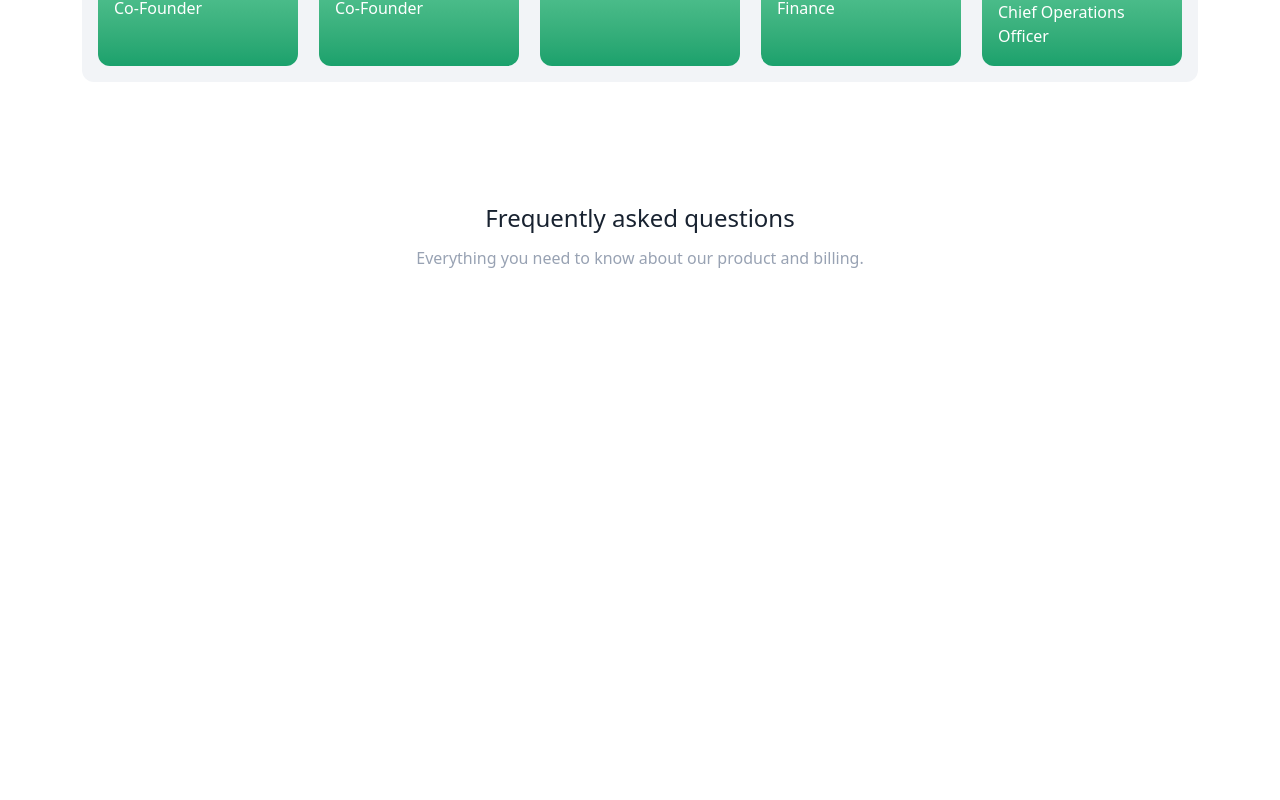
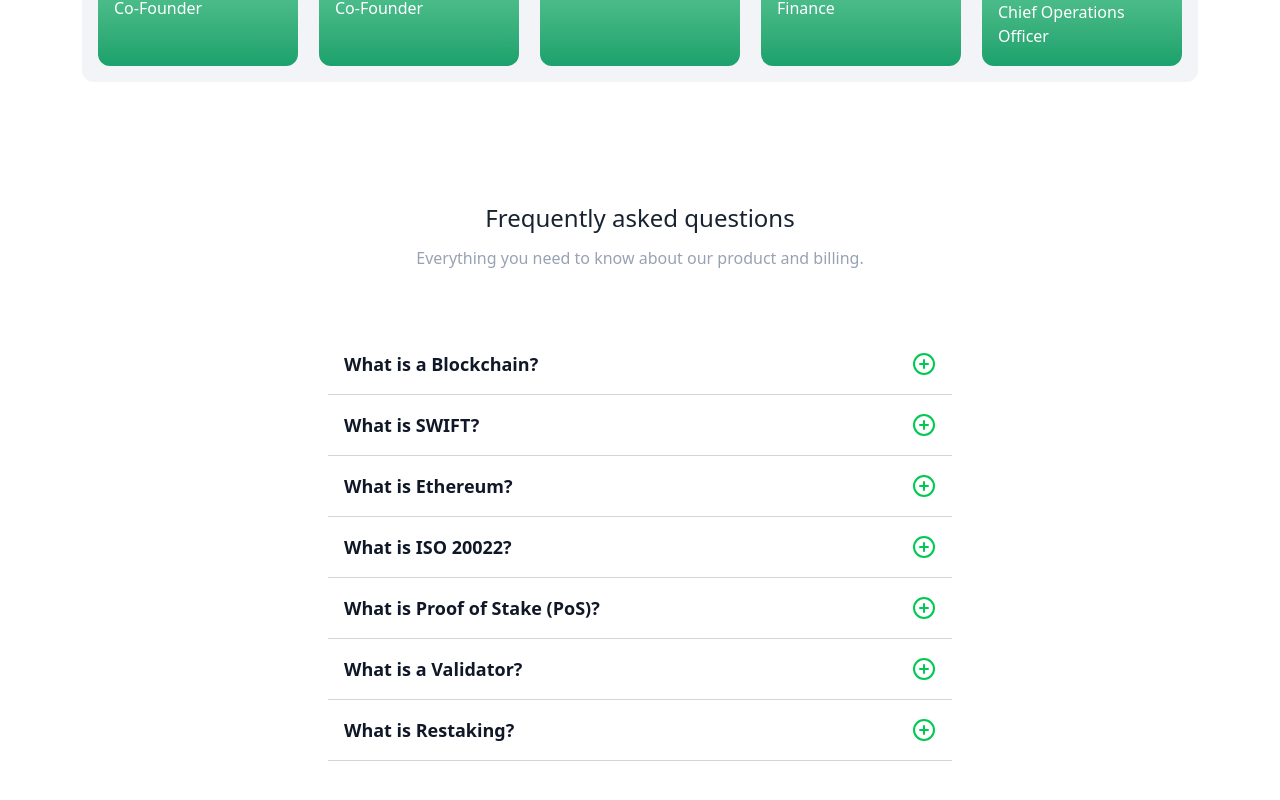
Before and after one commit to 0xseree/website, a React (Vite) app: page / in a window 1280 px wide. Shown: the part 2415-3215 px from the top of the page. Before the commit the page ends 2705 px from the top, so only its background shows below. Built offline with nearby package versions, Linux system fonts and the light colour scheme.

Commit message:
added FAQ section

```diff
--- a/src/components/FAQSection.tsx
+++ b/src/components/FAQSection.tsx
@@ -2,7 +2,7 @@ import FAQs from "./FAQs";
 
 export const FAQSection = () => {
   return (
-    <section className="w-full p-5 flex items-center justify-center mt-20">
+    <section className="w-full p-5 flex flex-col items-center justify-center mt-20">
       <div className="text-center">
         <h3 className="text-2xl font-medium text-[#182230]">
           Frequently asked questions
@@ -11,6 +11,10 @@ export const FAQSection = () => {
           Everything you need to know about our product and billing.
         </p>
       </div>
+
+      <div className="w-[90%] mt-10">
+        <FAQs />
+      </div>
     </section>
   );
 };
--- a/src/components/FAQs.tsx
+++ b/src/components/FAQs.tsx
@@ -33,14 +33,43 @@ const FAQItem = ({ question, answer }: { question: any; answer: any }) => {
 const FAQs = () => {
   const faqs = [
     {
-      question: "Lorem Ipsum is simply dummy text of the printing.",
+      question: "What is a Blockchain?",
       answer:
-        "Lorem Ipsum is simply dummy text of the printing and typesetting industry. Lorem Ipsum has been the industry's standard dummy text ever since the 1500s, when an unknown printer took a galley of type and scrambled it to make a type specimen book.",
+        "A blockchain is a decentralized, distributed ledger technology that records transactions across a network of computers. It ensures data integrity and security through cryptography and consensus mechanisms.",
+    },
+    {
+      question: "What is SWIFT?",
+      answer:
+        "SWIFT (Society for Worldwide Interbank Financial Telecommunications) is a global messaging network used by financial institutions to securely exchange financial messages, primarily for international transactions. It does not transfer funds but facilitates communication between banks.",
+    },
+    {
+      question: "What is Ethereum?",
+      answer:
+        "Ethereum is a decentralized, open-source blockchain platform that supports smart contracts and decentralized applications (dApps). It uses Ether (ETH) as its native cryptocurrency and is known for its programmability and versatility.",
+    },
+    {
+      question: "What is ISO 20022?",
+      answer:
+        "ISO 20022 is a global standard for exchanging electronic data between financial institutions, enabling efficient and standardized communication for financial transactions. It supports rich data formats, enhancing compliance and operational efficiency.",
+    },
+    {
+      question: "What is Proof of Stake (PoS)?",
+      answer:
+        "Proof of Stake is a consensus algorithm used by some blockchain networks where validators are chosen to create new blocks based on the amount of cryptocurrency they hold (stake) rather than computational power. This method is more energy-efficient than Proof of Work.",
+    },
+    {
+      question: "What is a Validator?",
+      answer:
+        "A validator is a node on a blockchain network that verifies transactions and creates new blocks. In Proof of Stake systems, validators are chosen based on their stake, while in other systems, they may be chosen based on different criteria. Seree runs Ethereum PoS validators in Ethiopia.",
+    },
+    {
+      question: "What is Restaking?",
+      answer:
+        "Restaking refers to the process of using staked assets on a Proof of Stake network to run applications other than the consensus mechanism being run. This enables validators to earn additional fees on top of running blockchains such as Ethereum. Seree participates in restaking by running additional services such as machine learning training and zero knowledge processing.",
     },
   ];
-
   return (
-    <div className="max-w-2xl mx-auto bg-white shadow-lg rounded-lg p-6">
+    <div className="max-w-2xl mx-auto bg-white  rounded-lg p-6">
       {faqs.map((faq, index) => (
         <FAQItem key={index} question={faq.question} answer={faq.answer} />
       ))}
```
